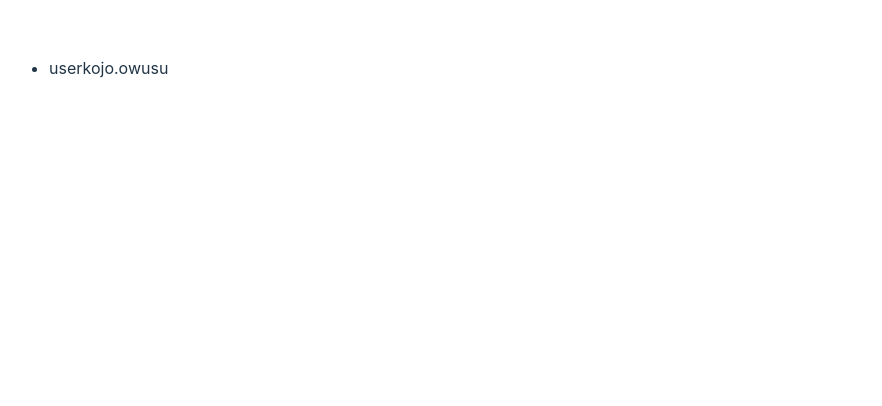
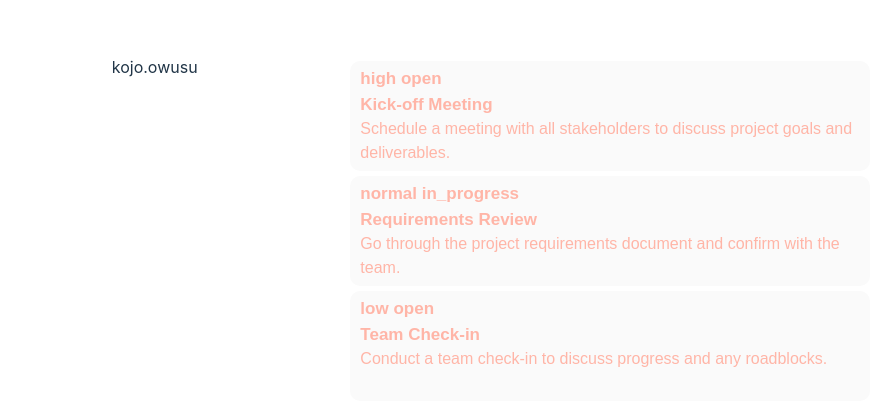
Before and after one commit to irungundigirigi/task-manager, a React (Vite) app: page / in a window 1280 px wide. Shown: the top 406 px of the page, without its empty margins (23-905 px from the left). Built offline with nearby package versions, Linux system fonts and the light colour scheme; a web font is replaced by a local one.

Commit message:
render Task via Taskcard

```diff
--- a/src/App.tsx
+++ b/src/App.tsx
@@ -1,5 +1,6 @@
 import { useEffect, useState } from "react";
-import { User } from "./types/Task";
+import { Task, User } from "./types/Task";
+import TaskCard from "./components/Todo-item/Todo-item";
 import "./App.css";
 
 function App() {
@@ -15,12 +16,15 @@ function App() {
 
   return (
     <>
-      <ul>
-        <li key={data.id}>
-          {data.object}
-          {data.username}
-        </li>
-      </ul>
+      <div className="left">{data.username}</div>
+
+      <div className="right">
+        <ul>
+          {data.tasks?.map((task: Task) => {
+            return <TaskCard task={task} />;
+          })}
+        </ul>
+      </div>
     </>
   );
 }
```
